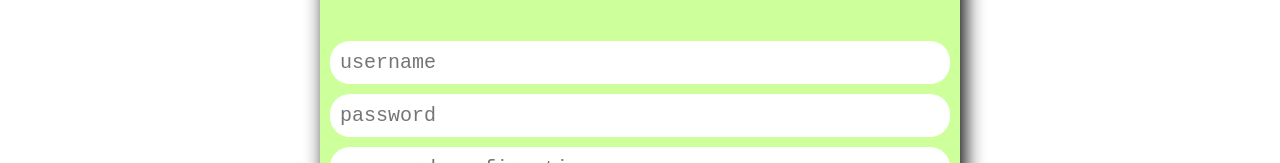
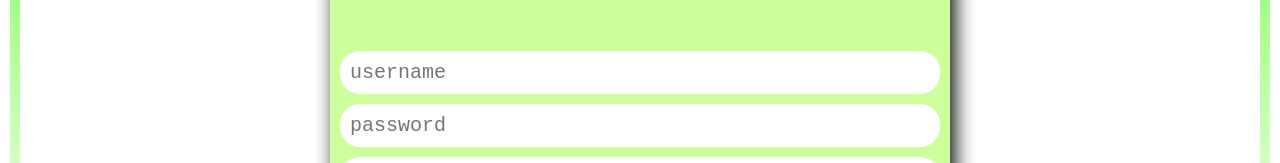
Before and after one commit to BrandonMWeaver/sous-chef-front, a React (Create React App) app: page / in a window 1280 px wide. Both pictures are taken after a click on the button "Sign Up". Shown: the part 2501-2664 px from the top of the page. Built offline with nearby package versions, Linux system fonts and the light colour scheme.

Commit message:
Add transition for sign up form.

```diff
--- a/src/components/SignInFormBox.js
+++ b/src/components/SignInFormBox.js
@@ -1,50 +1,34 @@
-import { Component } from "react";
+import React, { useState } from "react";
 
 import SignUpForm from './SignUpForm';
 
 import '../styles/SignInFormBox.css';
 
-class SignInFormBox extends Component {
-    state = {
-        page: "Primary"
+function SignInFormBox() {
+    const [page, setPage] = useState("Primary");
+
+    const onSignUpPressed = () => {
+        setPage("Sign Up");
     }
 
-    onSignUpPressed = () => {
-        this.setState({
-            page: "Sign Up"
-        });
+    const onGoBackPressed = () => {
+        setPage("Primary");
     }
 
-    onGoBackPressed = () => {
-        this.setState({
-            page: "Primary"
-        });
-    }
-
-    render() {
-        if (this.state.page === "Primary") {
     return (
         <section>
             <div className="SignInFormBox">
                 <div className="box__container">
                     <div className="box">
-                                <button onClick={this.onSignUpPressed}>Sign Up</button>
+                        <button onClick={onSignUpPressed}>Sign Up</button>
                         <p>Already have an account?</p>
                         <button>Sign In</button>
                     </div>
+                    <SignUpForm left={page === "Sign Up" ? 0 : "100%"} opacity={page === "Sign Up" ? 1: 0} goBackAction={onGoBackPressed} />
                 </div>
             </div>
         </section>
     );
 }
-        else if (this.state.page === "Sign Up") {
-            return (
-                <section>
-                    <SignUpForm goBackAction={this.onGoBackPressed} />
-                </section>
-            );
-        }
-    }
-}
 
 export default SignInFormBox;
--- a/src/components/SignUpForm.js
+++ b/src/components/SignUpForm.js
@@ -34,7 +34,7 @@ function SignUpForm(props) {
     }
 
     return (
-        <div className="SignUpForm">
+        <div className="SignUpForm" style={{ left: props.left, opacity: props.opacity }}>
             <div className="background">
                 <div className="box">
                     <input name="username" onChange={handleChange} value={username}
--- a/src/index.css
+++ b/src/index.css
@@ -11,6 +11,7 @@
 }
 
 body {
+  overflow-x: hidden;
   margin: 0;
 }
 
--- a/src/styles/SignInFormBox.css
+++ b/src/styles/SignInFormBox.css
@@ -1,20 +1,19 @@
 .SignInFormBox {
-    display: flex;
-    justify-content: center;
-    align-items: center;
+    padding: 10px;
     width: 100%;
-    height: 100%;
+    height: calc(100% - 20px);
 }
 
 .SignInFormBox .box__container {
+    position: relative;
     padding: 10px;
     width: calc(100% - 40px);
-    height: calc(100% - 40px);
+    height: calc(100% - 20px);
 
     background-image: linear-gradient(#69ff37 0%, #37cd0500 75%, #37cd0500 100%);
 }
 
-.SignInFormBox .box__container .box {
+.SignInFormBox .box {
     display: flex;
     justify-content: center;
     align-items: center;
--- a/src/styles/SignUpForm.css
+++ b/src/styles/SignUpForm.css
@@ -1,9 +1,17 @@
 .SignUpForm {
+    position: relative;
+    top: -100%;
+    left: 100%;
     display: flex;
     justify-content: center;
     align-items: center;
 
-    height: 100%;
+    width: 100%;
+    height: calc(100% + 20px);
+
+    opacity: 0;
+
+    transition: left .5s, opacity .5s;
 }
 
 .SignUpForm .background {
@@ -13,7 +21,7 @@
     filter: drop-shadow(5px 10px 10px #050505);
 }
 
-.SignUpForm .box {
+.SignUpForm .background .box {
     display: flex;
     justify-content: center;
     align-items: center;
```
Lines whose indentation alone changed are shown as unchanged.
